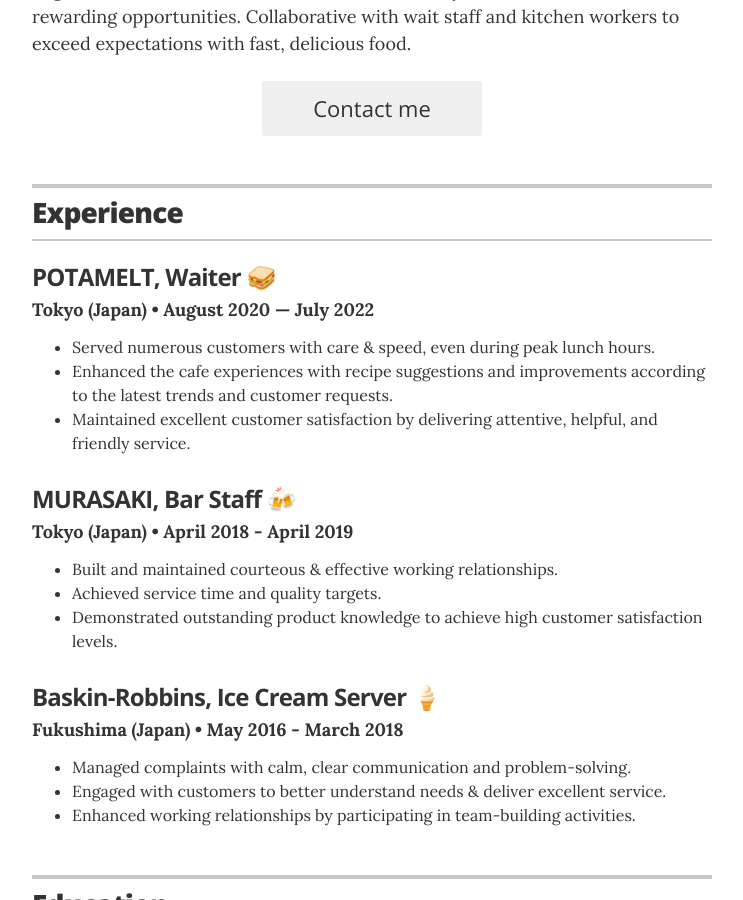
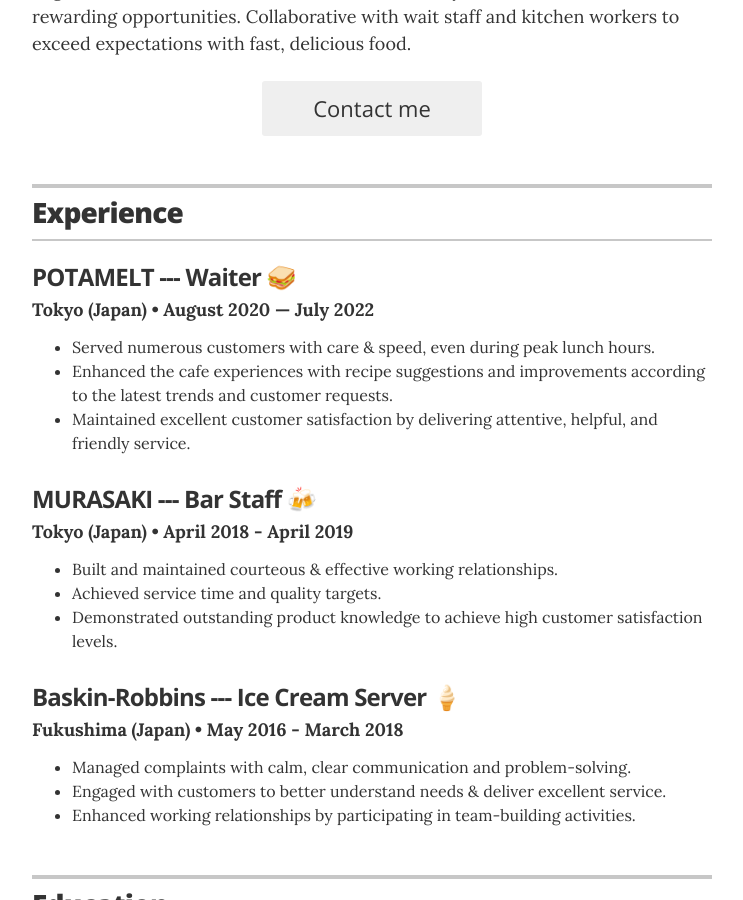
Before and after one commit to ahandsel/meet-sakura, a Jekyll site: the page built from index.html, in a window 1280 px wide and 900 px high, scrolled down 242 px. Shown: the whole window, without its empty margins (268-1011 px from the left). Built offline with Jekyll 4.4.1, drawn with Linux system fonts in a browser that asks for light colours.

Commit message:
Update experience.yml

```diff
--- a/_data/experience.yml
+++ b/_data/experience.yml
@@ -1,19 +1,18 @@
 # Jobs
 # Job 1
-- company: POTAMELT, Waiter 🥪
+- company: POTAMELT --- Waiter 🥪
   position: Tokyo (Japan)
   duration: August 2020 &mdash; July 2022
   summary: <ul class="resume-item-list"><li>Served numerous customers with care & speed, even during peak lunch hours.</li><li>Enhanced the cafe experiences with recipe suggestions and improvements according to the latest trends and customer requests.</li><li>Maintained excellent customer satisfaction by delivering attentive, helpful, and friendly service.</li></ul>
 
 # Job 2
-- company: MURASAKI, Bar Staff 🍻
+- company: MURASAKI --- Bar Staff 🍻
   position: Tokyo (Japan)
   duration: April 2018 - April 2019
   summary: <ul class="resume-item-list"><li>Built and maintained courteous & effective working relationships.</li><li>Achieved service time and quality targets.</li><li>Demonstrated outstanding product knowledge to achieve high customer satisfaction levels.</li></ul>
 
-
 # Job 3
-- company: Baskin-Robbins, Ice Cream Server 🍦
+- company: Baskin-Robbins --- Ice Cream Server 🍦
   position: Fukushima (Japan)
   duration: May 2016 - March 2018
   summary: <ul class="resume-item-list"><li>Managed complaints with calm, clear communication and problem-solving.</li><li>Engaged with customers to better understand needs & deliver excellent service.</li><li>Enhanced working relationships by participating in team-building activities.</li></ul>
```
